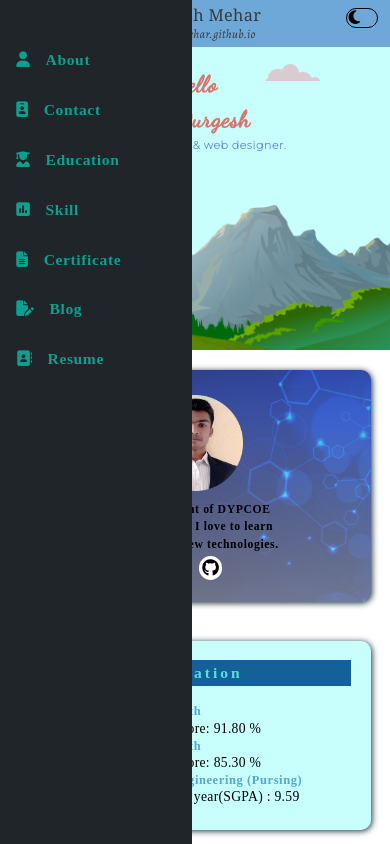
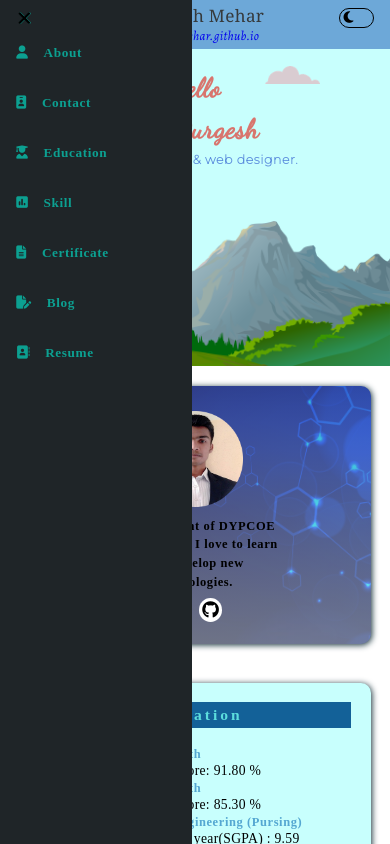
Before and after one commit to durgeshmehar/durgeshcv.github.io, a plain HTML site: page index.html in a window 390 px wide. Both pictures are taken after a click on the icon 17 px from the left and 18 px from the top of the page. Shown: the top 844 px of the page. Drawn offline with nearby package versions, Linux system fonts and the light colour scheme; a script that the page names is missing; a web font is replaced by a local one.

Commit message:
Implement Cross

```diff
--- a/css/style.css
+++ b/css/style.css
@@ -50,7 +50,7 @@ body {
     position: sticky;
     top:0vh;
     padding:0.2vw;
-    z-index: 10;
+    z-index: 9;
 }
 /* hide started */
 .hide_div{
@@ -94,8 +94,8 @@ body {
     left:0vw;
     color:var(--navText);
 }
-.navigation ul li a:hover ,.navigation ul li a i.fa-lg:hover,.navigation ul li i#moon:hover {
-    font-size: 1.7vw;
+.navigation ul li a:hover ,.navigation ul li a i.fa-lg:hover ,.navigation ul li i#moon:hover{
+    font-size: 1vw;
     background: linear-gradient(to right,#f32170,
 					#ff6b08, #cf23cf, #eedd44);
     -webkit-text-fill-color: transparent;
@@ -514,7 +514,7 @@ hr {
 
     padding:8px;
     font-family: monospace;
-    font-size: 1.5vw;
+    font-size: 2vw;
     color:rgb(188, 215, 236);
     /* background-color:var(--top-containerColor); */
     background:  linear-gradient(to bottom, #5c61ae80, rgba(142, 185, 223, 0.5))
@@ -524,7 +524,7 @@ hr {
 }
 
 .footer img{
-    margin-top:15px;
+    margin:12px 0 0 5px;
     position: relative;
     bottom: 0px;
     height:2.4vw;
@@ -540,16 +540,20 @@ hr {
     background: none;
 }
 
+#cross{
+    display: none;
+}
+
 /*    %%%%%%%%%%%%%%%%%%%%%%%%%%%   MEDIA SCREEN FOR MOBILE PHONES   %%%%%%%%%%%%%%%%%%%%%% */
 @media screen and ( max-width: 480px){
 
     .top-container p {
-        font-size: 2.8vw;
+        font-size: 3.2vw;
 
 
     }
     .top-container h1{
-        font-size: 6vw;
+        font-size: 7vw;
     }
     .middle-container{
         padding:4vh 4vw;
@@ -571,8 +575,9 @@ hr {
         font-size:4vw;
     }
     .middle-container .intro p{
-      font-size: 3vw;
+      font-size: 3.2vw;
       font-weight: bolder;
+      margin-bottom: 1vw;
     }
 
     .middle-container i.fa-brands{
@@ -666,19 +671,28 @@ hr {
 }
 
 @media screen and ( max-width: 600px){
+    .navigation ul li a ,.navigation ul li a .fa-solid {
+        font-size: 3.4vw;
+        color: #0ca091;
+        font-weight: 600;
+    }
+    .navigation ul li i#moon ,.navigation ul li i#sun{
+        color:var(--navText);
+    }
     .hide_div{
         display: block;
         background-color:var(--navColor);
         width:100%;
         padding:1vw 1vw 1vw 1vw ;
         position:sticky;
-        z-index: 10;
+        z-index: 9;
         top:0px;
 
 
     }
     .hide_div #bar-head{
-        font-size: 4.2vw;
+        font-size: 4.4vw;
+        padding-top:0.2vw;
         color:#363a3c;
         letter-spacing: 0.2;
 
@@ -688,17 +702,29 @@ hr {
         font-family: 'Alegreya', serif;
         display: block;
         letter-spacing: 0.2;
-        font-size: 3.1vw;
+        font-size: 3.3vw;
     }
     .fa-bars{
         width:fit-content;
         margin:0.5vw 0vw 0.5vw 0.5vw;
         color:var(--navText);
-        font-size: 4.5vw;
+        font-size: 4.7vw;
         position: absolute;
-        left:2vw;
+        left:3vw;
+        top:3vw;
+
+    }
+    #cross{
+        width:fit-content;
+        color:var(--navText);
+        font-size: 4.7vw;
+        margin:0.5vw 0vw 0.5vw 0.5vw;
+        left:4vw;
+        text-shadow: 0.4px 0.4px #0ca091;
+        z-index: 40;
         top:2vw;
-
+        position: fixed;
+        display: none;
     }
 
     .navigation{
@@ -710,9 +736,10 @@ hr {
         float: left;
         height:100vh;
         overflow: hidden;
-        position: fixed;
-        padding-top:10vw;
+        position:fixed;
+        padding-top:8vw;
         margin-right: 1vw;
+
     }
 
 
@@ -722,11 +749,8 @@ hr {
         margin: 1vw;
 
      }
-    .navigation ul li a ,.navigation ul li a .fa-solid {
-        font-size: 4vw;
-        color: #0ca091;
-        font-weight: 600;
-    }
+
+
     .navigation .nav-icon{
         display:inline;
     }
@@ -734,19 +758,17 @@ hr {
     .navigation ul #user {
         display: none;
      }
-    li i#sun{
-        font-size: 3vw;
-    }
+
     .navigation ul li a:hover ,.navigation ul li i.fa-lg:hover {
-        font-size: 2.5vw;
+        font-size: 3.5vw;
     }
 
     .navigation ul li#light{
         display: block;
         visibility: visible;
         list-style: none;
-        padding:0px ;
-        width:6vw;
+        padding:1px 2px ;
+        width:9vw;
         height:fit-content;
         display: inline-flex;
         align-items: center;
@@ -756,10 +778,9 @@ hr {
         outline: var(--navText);
         margin: auto;
         /* width:10vw; */
-        width:fit-content;
         position :fixed;
         top:2vw;
-        right:3vw;
+        right:4vw;
 
     }
     .hide_div .button{
--- a/index.html
+++ b/index.html
@@ -13,17 +13,18 @@
     <link href="https://fonts.googleapis.com/css2?family=Alegreya:ital@1&family=Dancing+Script&family=Inconsolata:wght@200&family=Montserrat:wght@200&family=Source+Serif+Pro:wght@300&display=swap" rel="stylesheet">
   </head>
   <body>
-
     <div class="hide_div">
-
       <i class="fa fa-bars" id="bar"></i>
       <span id="bar-head">Durgesh Mehar</span>
-      <a href="https://durgeshmehar.github.io/" ><span id="bar-small">durgeshmehar.github.io</span></a>
+      <span id="bar-small"><a href="https://durgeshmehar.github.io/" >durgeshmehar.github.io</a></span>
 
     </div>
 
+    <i class="fa-solid fa-xmark" id="cross"></i>
+
     <nav class="navigation"><ul>
-        <li id="user"><a href="#top-container"><i class="fa-solid fa-circle-user fa-lg fa-common"></i></i></a></li>
+        <li id="user"><a href="#top-container"><i class="fa-solid fa-circle-user fa-lg fa-common"></i> </a></li>
+
         <li><a href="#middle-container"><i class="fa-solid fa-user nav-icon"></i>About</a></li>
         <li><a href="#contact"><i class="fa-solid fa-id-badge nav-icon"></i>Contact</a></li>
         <li><a href="#education"><i class="fa-solid fa-user-graduate nav-icon"></i>Education</a></li>
--- a/javascript/index.js
+++ b/javascript/index.js
@@ -90,6 +90,11 @@ $(".contact .detail i").hover(function () {
    nav_width =190;
 }
 
+function callCross(){
+   $('#bar').css("display","none");
+   $('#cross').css("display","block");
+   $('#cross').css("visibility","visible");
+};
 
 var check =0;
 $(document).ready(function(){
@@ -98,12 +103,15 @@ $(document).ready(function(){
 
       $('.navigation').css("width","0px");
       $('.navigation').css("visibility","visible").animate({ width:nav_width},300);
+      setTimeout( callCross, 100);
 
      e.stopPropagation();
-     $(document).on('click', function(e) {
-      $('.navigation').css("display","block").animate({ width:-50 },300);
+        $("#cross").on('click', function(e) {
+           $('.navigation').css("display","block").animate({ width:-50 },300);
+           $('#cross').css("display","none");
+           $('#bar').css("display","block");
 
-     });
+         });
 
    });
 });
```
Also changed, not shown: readme.md.
